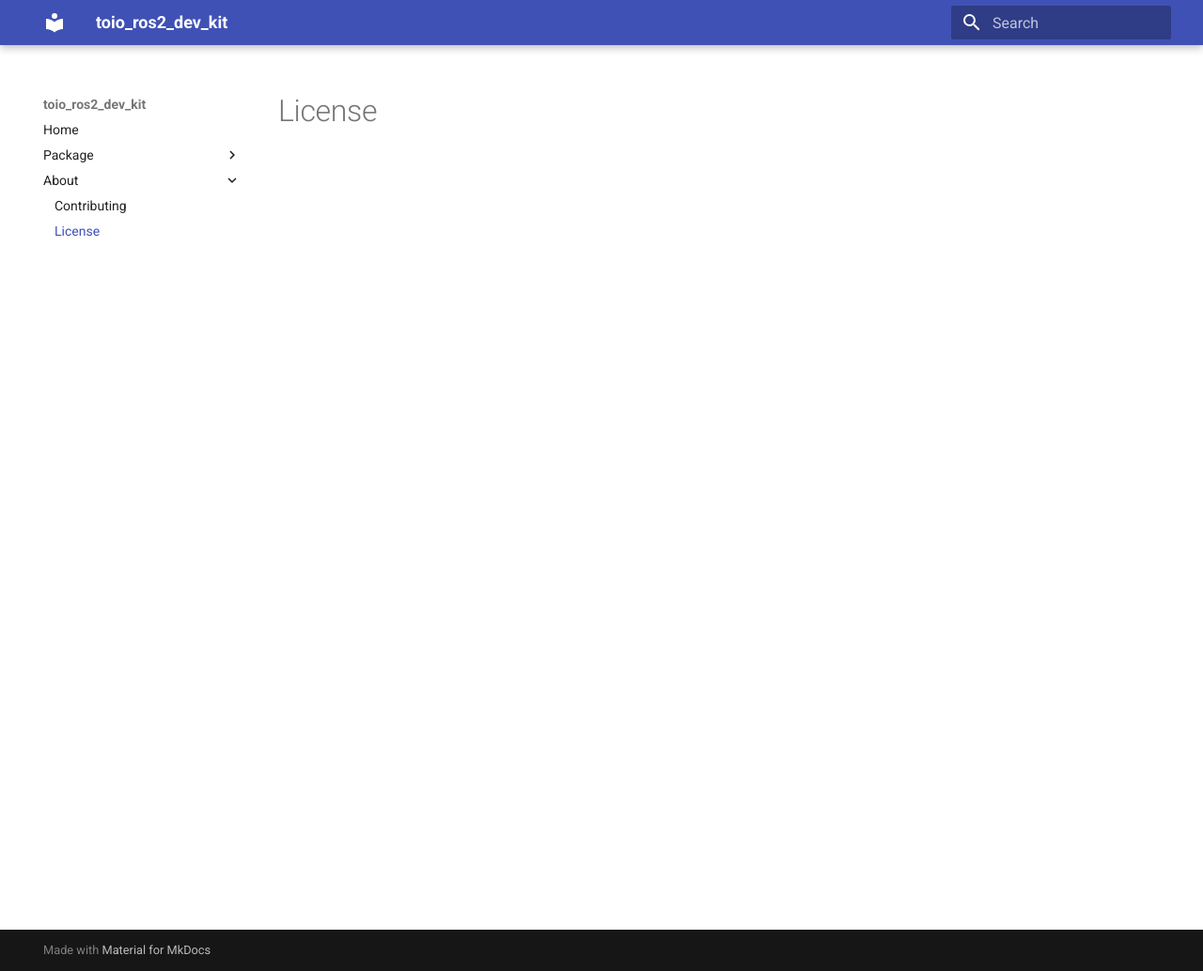
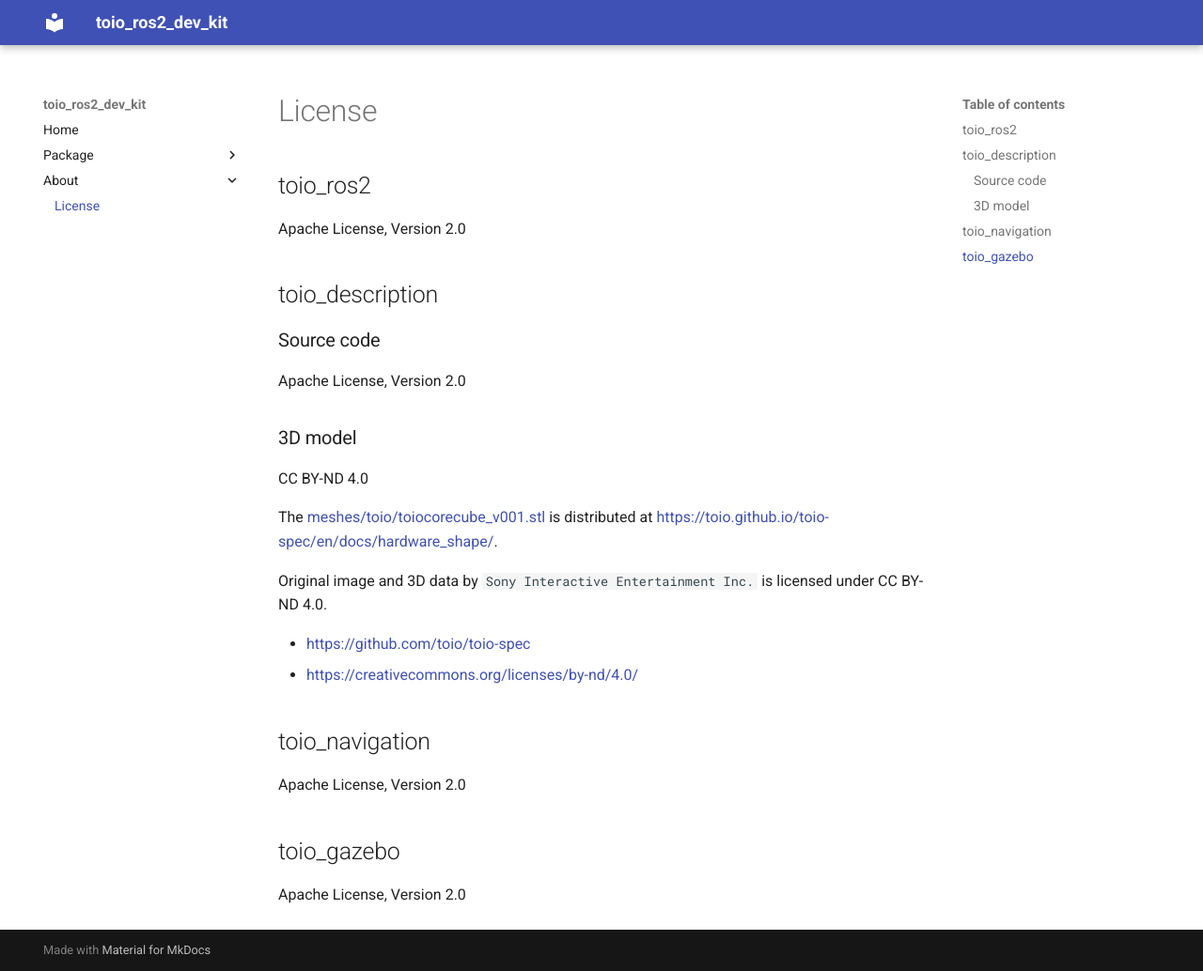
Before and after one commit to atinfinity/toio_ros2_dev_kit, an MkDocs documentation site: the page built from docs/about/license.md, in a window 1280 px wide and 1034 px high. Shown: the whole window at 94% size. Built offline with MkDocs 1.6.1 and Material for MkDocs 9.7.7, drawn with Linux system fonts in a browser that asks for light colours.

Commit message:
updated document

```diff
--- a/docs/about/license.md
+++ b/docs/about/license.md
@@ -1 +1,30 @@
 # License
+
+## toio_ros2
+
+Apache License, Version 2.0
+
+## toio_description
+
+### Source code
+
+Apache License, Version 2.0
+
+### 3D model
+
+CC BY-ND 4.0
+
+The [meshes/toio/toiocorecube_v001.stl](https://github.com/atinfinity/toio_description/blob/main/meshes/toio/toiocorecube_v001.stl) is distributed at <https://toio.github.io/toio-spec/en/docs/hardware_shape/>.
+
+Original image and 3D data by `Sony Interactive Entertainment Inc.` is licensed under CC BY-ND 4.0.
+
+- <https://github.com/toio/toio-spec>
+- <https://creativecommons.org/licenses/by-nd/4.0/>
+
+## toio_navigation
+
+Apache License, Version 2.0
+
+## toio_gazebo
+
+Apache License, Version 2.0
--- a/mkdocs.yml
+++ b/mkdocs.yml
@@ -6,8 +6,10 @@ nav:
   - Home: index.md
   - Package:
     - toio_ros2: package/toio_ros2.md
+    - toio_description: package/toio_description.md
     - toio_navigation: package/toio_navigation.md
     - toio_gazebo: package/toio_gazebo.md
   - About:
-    - Contributing: about/contributing.md
     - License: about/license.md
+plugins:
+    - mkdocs-video
--- a/pyproject.toml
+++ b/pyproject.toml
@@ -6,4 +6,5 @@ readme = "README.md"
 requires-python = ">=3.12"
 dependencies = [
     "mkdocs-material>=9.7.6",
+    "mkdocs-video>=1.5.0",
 ]
```
Also changed, not shown: docs/index.md (+15 -4 lines), docs/package/toio_description.md (added, +14 -0 lines), docs/package/toio_gazebo.md (+4 -0 lines), docs/package/toio_navigation.md (+5 -1 lines), docs/package/toio_ros2.md (+47 -1 lines), 3 other files.
